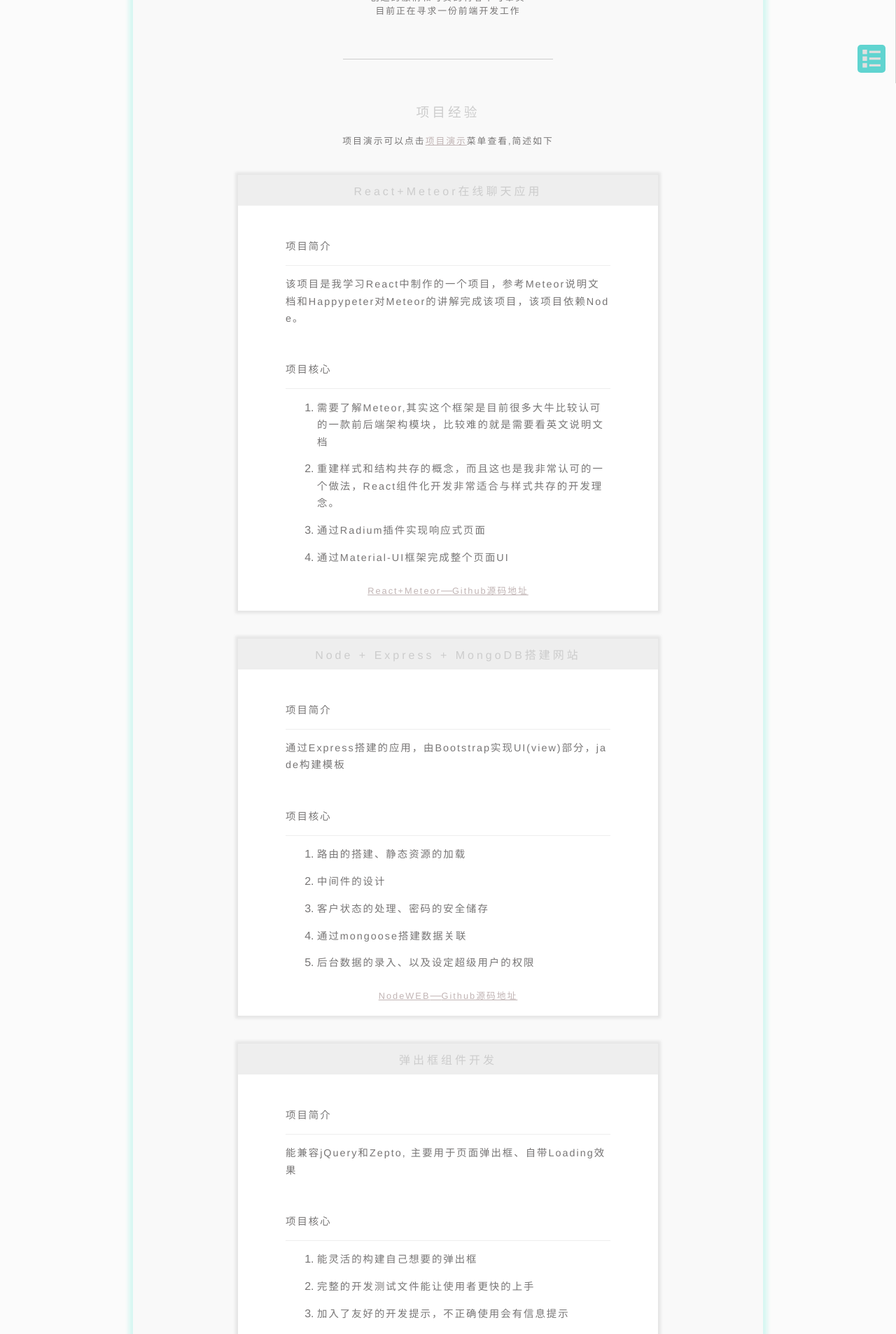
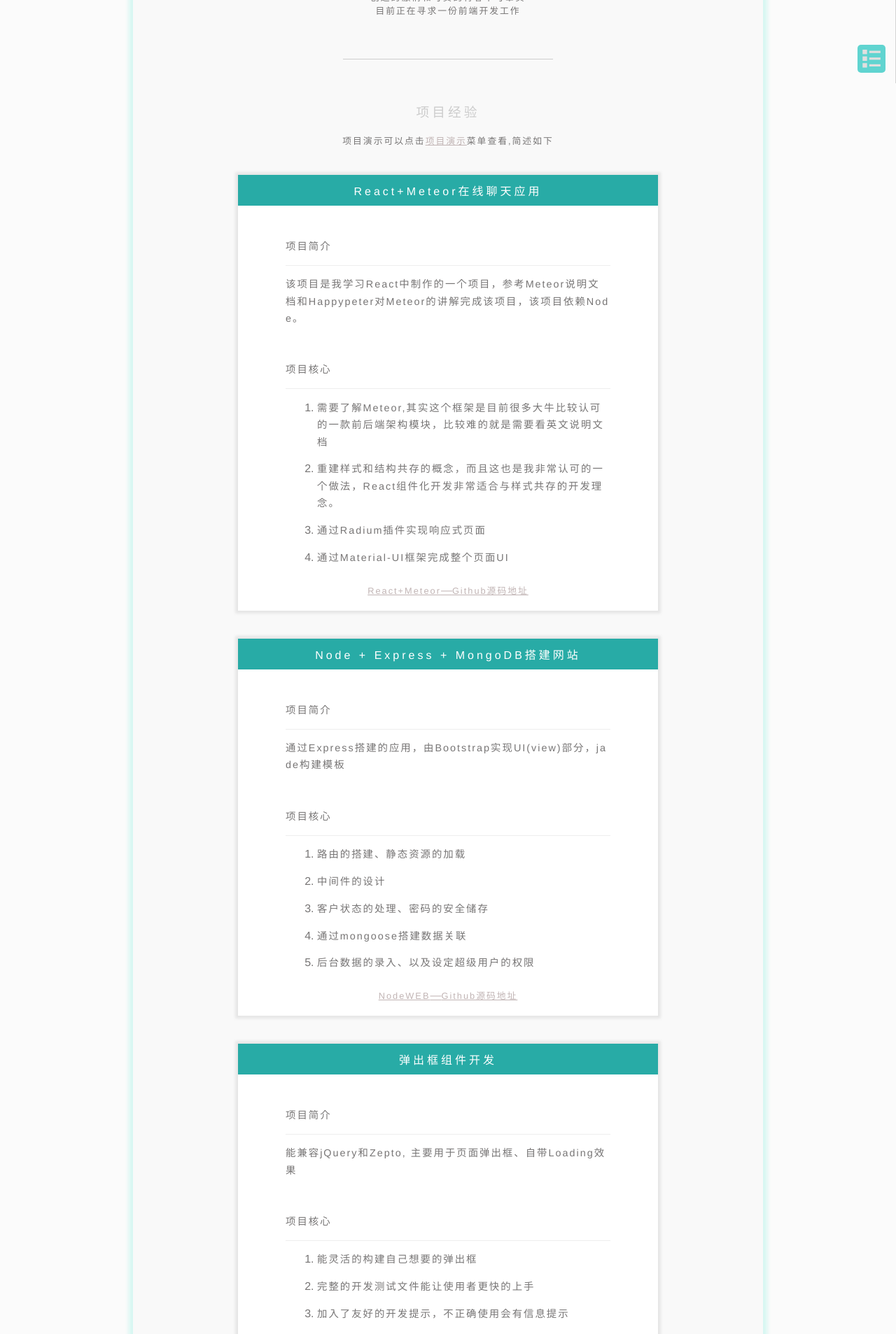
Before and after one commit to jacecao/jekyll-blog, a Jekyll site: the page built from about/index.html, in a window 1280 px wide. Shown: the part 781-2688 px from the top of the page at 70% size. Built offline with Jekyll 4.4.1, drawn with Linux system fonts in a browser that asks for light colours; some web fonts are replaced; some of the changed text lies outside the part shown.

Commit message:
update css

```diff
--- a/about/index.html
+++ b/about/index.html
@@ -71,7 +71,7 @@ title: 海鸥的简历
                 <li><p>完整的开发测试文件能让使用者更快的上手</p></li>
                 <li><p>加入了友好的开发提示，不正确使用会有信息提示</p></li>
                 <li><p>检测参数类型和唯一认定方式构建DOM，防XSS攻击</p></li>
-                <li><p>该组件能够建加载框、信息框、对话框</p></li>
+                <li><p>该组件能构建加载框、信息框、对话框</p></li>
                 <li><p>项目演示中照片浏览就使用了该组件</p></li>
               </ol>
             </dd>
--- a/css/main.css
+++ b/css/main.css
@@ -494,10 +494,10 @@ span.show-h3
 .project-decration h4
 {
 	padding: 10px;
-	background: #eee;
+	background: #28aba6;
 	letter-spacing: 4px;
 	/* text-shadow: 1px 1px #8aa1a6; */
-	color: #ccc;
+	color: #fff;
 }
 .show-ul li h3
 {
```
Also changed, not shown: 3 other files.
